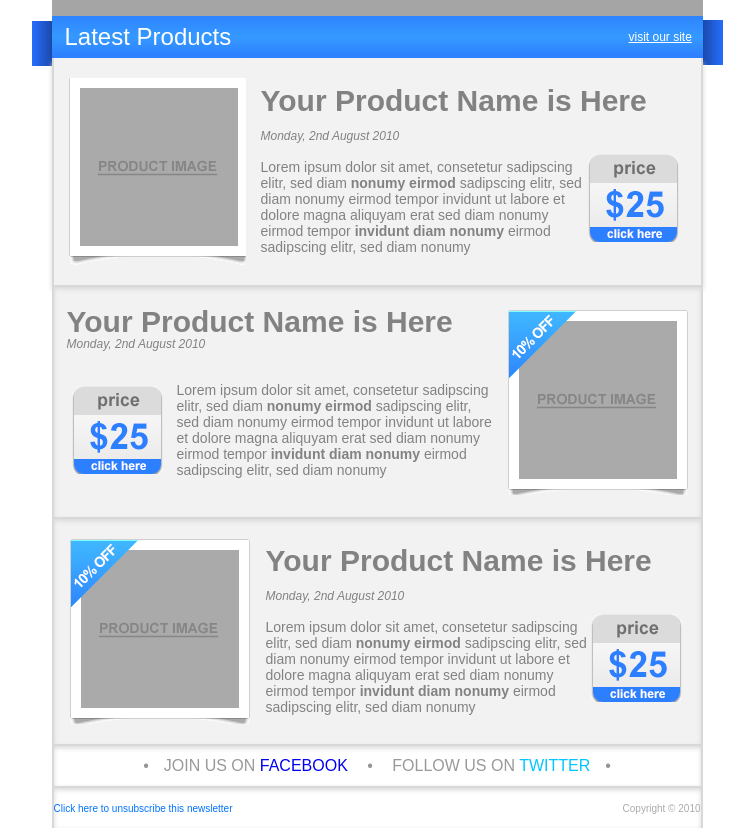
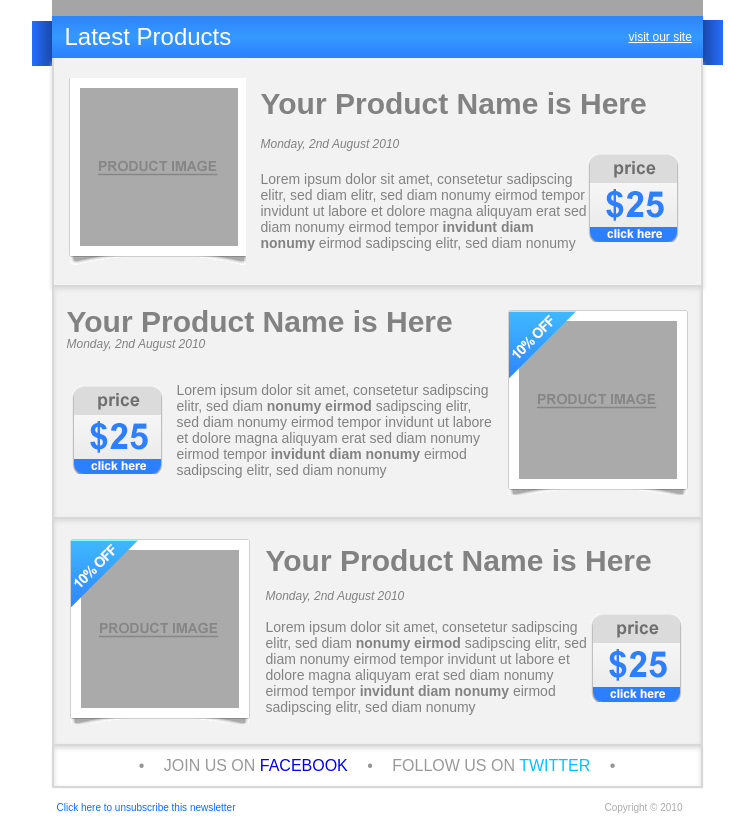
Before and after one commit to lusia/test_newsletter, a plain HTML site: page index.html in a window 1280 px wide. Shown: the part 457-1293 px from the top of the page, without its empty margins (263-1017 px from the left). Drawn offline with Linux system fonts and the light colour scheme.

Commit message:
Finished v 1.0

```diff
--- a/index.html
+++ b/index.html
@@ -28,10 +28,10 @@
 
         </table>
     </td>
-    <td colspan="2" height="28" style="border-left: 2px solid #d8d8d8; border-right: 2px solid #d8d8d8"><p
-            style="font-size: 10px; color: #888888; text-align: right">Having trouble reading
-        this newsletter? <a style="color: #0072ff; text-decoration: none" href="#" target="_blank">Click here </a> to
-        see it in your browser</p>
+    <td colspan="2" height="28" style="border-left: 2px solid #d8d8d8; border-right: 2px solid #d8d8d8">
+        <p style="font-size: 10px; color: #888888; margin-left: 283px">Having trouble reading
+        this newsletter? <a style="color: #0072ff; text-decoration: none" href="#" target="_blank">Click here </a>
+        to see it in your browser</p>
     </td>
 
     <td rowspan="9" width="20">
@@ -52,159 +52,196 @@
             <tr height="762">
                 <td></td>
             </tr>
-
         </table>
     </td>
 </tr>
 <tr style="background: linear-gradient(#2e84ff, #3599ff, #2c7eff)">
 
-    <td height="134"><h1
-            style="font-size: 30px; color: white; font-weight: bold; text-shadow: 0 2px #1a4c7f; margin-left: 13px; line-height: 0">
-        YOUR
-        COMPANY NAME</h1>
-
-        <h2
-                style="font-size:18px; font-weight: bold; text-shadow: 0 2px #1a4c7f; color: white; margin-left: 13px">
-            your slogan is here!</h2>
+    <td height="134">
+        <a style="text-decoration: none" href="#" target="_blank">
+            <h1 style="font-size: 30px; color: white; font-weight: bold; text-shadow: 0 2px #1a4c7f; margin-left: 13px; line-height: 0">
+        YOUR COMPANY NAME</h1>
+        </a>
+        <h2 style="font-size:18px; font-weight: bold; text-shadow: 0 2px #1a4c7f; color: white; margin-left: 13px">
+        your slogan is here!</h2>
     </td>
-    <td width="154"><img style="margin-left: 10px" src="images/date.png" alt="date"></td>
+    <td width="154">
+        <img style="margin-left: 10px" src="images/date.png" alt="date">
+    </td>
 </tr>
 <tr height="300" style="background: linear-gradient(#a9a9a9 50%, #a5a5a5 50%)">
-
     <td colspan="2">
         <img src="images/tv.png" alt="television" style="float: right">
-
-        <h1 style="font-size: 30px; color: white; font-weight: normal; margin-left: 27px">The Best
-            Product<br>of the The Year</h1>
-
-        <p style="font-size: 14px; color: white; width: 238px; height: 100px; margin-left: 27px">Lorem
-            ipsum dolor
-            sit amet, consetetur
-            sadipscing elitr, sed diam nonumy eirmod tempor invidunt ut labore et dolore magna aliquyam erat sed
-            diam nonumy eirmod tempor invidunt.</p>
+        <h1 style="font-size: 30px; color: white; font-weight: normal; margin-left: 27px">
+            The Best Product<br>of the The Year
+        </h1>
+        <p style="font-size: 14px; color: white; width: 238px; height: 100px; margin-left: 27px">
+            Lorem ipsum dolor sit amet, consetetur sadipscing elitr, sed diam nonumy eirmod tempor invidunt ut labore et dolore magna aliquyam erat sed
+            diam nonumy eirmod tempor invidunt.
+        </p>
         <a href="#" target="_blank" style="cursor: pointer">
-            <button style="background-color: #2f88ff; width: 110px; height: 26px; cursor: pointer; border: 0; margin-left: 27px">find
-                out
-                more<img style="margin-left: 6px" src="images/arrow.png" alt="arrow"></button>
+            <button style="background-color: #2f88ff; width: 110px; height: 26px; cursor: pointer; border: 0; margin-left: 27px">
+            find out more<img style="margin-left: 6px" src="images/arrow.png" alt="arrow">
+            </button>
         </a>
     </td>
 </tr>
 <tr height="42" style="background: linear-gradient(#2e84ff, #3599ff, #2c7eff)">
-
-    <td><h3 style="margin-left: 13px; font-size: 24px; color: white; font-weight: normal; display: inline">Latest
-        Products</h3></td>
-    <td><a href="#" target="_blank" style="color: white; font-size: 12px; margin-left: 80px">visit our site</a></td>
+    <td>
+        <h3 style="margin-left: 13px; font-size: 24px; color: white; font-weight: normal; display: inline">
+            Latest Products
+        </h3>
+    </td>
+    <td>
+        <a href="#" target="_blank" style="color: white; font-size: 12px; margin-left: 80px">visit our site</a>
+    </td>
 </tr>
 <tr height="227" style="background-color: #f2f2f2">
-
-    <td colspan="2"
-        style="box-shadow: 0 5px 5px #d8d8d8; border-left: 2px solid #d8d8d8; border-right: 2px solid #d8d8d8">
+    <td colspan="2" style="box-shadow: 0 5px 5px #d8d8d8; border-left: 2px solid #d8d8d8; border-right: 2px solid #d8d8d8">
         <table cellpadding="0" cellspacing="0" border="0">
             <tr>
-                <td rowspan="3" width="192"><img src="images/product_img.png" alt="product"
-                                                 style="float: left; margin-right: 15px; margin-left: 15px"></td>
-                <td colspan="2" height="52"><a href="#" target="_blank" style="text-decoration: none"><h2
-                        style="font-size: 30px; color: black; line-height: 0; color: #828282">
-                    Your Product Name is
-                    Here</h2></a></td>
-
-            </tr>
-            <tr>
-                <td height="18"><span style="font-size: 12px; font-style: italic; color: #828282">Monday, 2nd August 2010</span><br>
+                <td rowspan="3" width="192">
+                    <a style="float: left; margin-right: 15px; margin-left: 15px" href="#" target="_blank">
+                        <img src="images/product_img.png" alt="product">
+                    </a>
                 </td>
-                <td rowspan="2" width="110"><a href="#" target="_blank"><img src="images/price.png" alt="price"></a>
+                <td colspan="2" height="52">
+                    <a href="#" target="_blank" style="text-decoration: none">
+                        <h2 style="font-size: 30px; color: black; line-height: 0; color: #828282">
+                            Your Product Name is Here
+                        </h2>
+                </a>
                 </td>
             </tr>
             <tr>
-                <td><p style="color: #828282; font-size: 14px; width: 327px;">Lorem ipsum dolor
-                    sit amet, consetetur
-                    sadipscing elitr, sed diam <span style="font-weight: bold">nonumy eirmod</span> sadipscing
-                    elitr, sed diam nonumy eirmod tempor invidunt ut labore et dolore magna aliquyam erat sed
-                    diam nonumy eirmod tempor <span style="font-weight: bold">invidunt diam nonumy</span> eirmod
-                    sadipscing elitr, sed diam nonumy</p></td>
+                <td height="18">
+                    <span style="font-size: 12px; font-style: italic; color: #828282">Monday, 2nd August 2010</span><br>
+                </td>
+                <td rowspan="2" width="110">
+                    <a href="#" target="_blank">
+                        <img src="images/price.png" alt="price">
+                    </a>
+                </td>
+            </tr>
+            <tr>
+                <td>
+                    <p style="color: #828282; font-size: 14px; width: 327px;">
+                        Lorem ipsum dolor sit amet, consetetur sadipscing elitr, sed diam elitr, sed diam nonumy eirmod
+                        tempor invidunt ut labore et dolore magna aliquyam erat sed
+                        diam nonumy eirmod tempor
+                        <span style="font-weight: bold">invidunt diam nonumy</span>
+                        eirmod sadipscing elitr, sed diam nonumy
+                    </p>
+                </td>
             </tr>
         </table>
     </td>
 </tr>
 <tr height="227" style="background-color: #f2f2f2">
-    <td colspan="2" height="230"
-        style="box-shadow: inset 0 2px 5px #d8d8d8; border-top: 2px solid #d8d8d8; border-left: 2px solid #d8d8d8; border-right: 2px solid #d8d8d8">
+    <td colspan="2" height="230" style="box-shadow: inset 0 2px 5px #d8d8d8; border-top: 2px solid #d8d8d8;
+    border-left: 2px solid #d8d8d8; border-right: 2px solid #d8d8d8">
         <table>
             <tr>
-                <td colspan="2" height="52"><a href="#" target="_blank" style="text-decoration: none"><h2
-                        style="font-size: 30px; color: black; line-height: 1px; margin-left: 10px; color: #828282; display: inline">
-                    Your
-                    Product Name is Here</h2></a><br><span
-                        style="font-size: 12px; display: block; font-style: italic; margin-top: 15px; margin-left: 10px; color: #828282">Monday, 2nd August 2010</span>
+                <td colspan="2" height="52"><a href="#" target="_blank" style="text-decoration: none">
+                    <h2 style="font-size: 30px; color: black; line-height: 1px; margin-left: 10px; color: #828282; display: inline">
+                        Your Product Name is Here
+                    </h2>
+                </a><br>
+                    <span style="font-size: 12px; display: block; font-style: italic; margin-top: 15px; margin-left: 10px; color: #828282">
+                        Monday, 2nd August 2010
+                    </span>
                 </td>
-
-                <td rowspan="2" height="100"><img style="margin-left: 10px" src="images/product_with_discount.png"
-                                                  alt="product"></td>
+                <td rowspan="2" height="100">
+                    <a style="margin-left: 10px" href="#" target="_blank">
+                        <img src="images/product_with_discount.png" alt="product">
+                    </a>
+                </td>
             </tr>
             <tr>
-                <td><a href="#" target="_blank"><img style="margin-left: 15px; margin-right: 10px"
-                                                     src="images/price.png" alt="price"></a></td>
-                <td width="316"><p style="color: #828282; font-size: 14px">Lorem ipsum dolor
-                    sit amet, consetetur
-                    sadipscing elitr, sed diam <span style="font-weight: bold">nonumy eirmod</span> sadipscing
-                    elitr, sed diam nonumy eirmod tempor invidunt ut labore et dolore magna aliquyam erat sed
-                    diam nonumy eirmod tempor <span style="font-weight: bold">invidunt diam nonumy</span> eirmod
-                    sadipscing elitr, sed diam nonumy</p></td>
+                <td>
+                    <a href="#" target="_blank">
+                        <img style="margin-left: 15px; margin-right: 10px" src="images/price.png" alt="price">
+                    </a>
+                </td>
+                <td width="316">
+                    <p style="color: #828282; font-size: 14px">
+                        Lorem ipsum dolor sit amet, consetetur sadipscing elitr, sed diam
+                        <span style="font-weight: bold">nonumy eirmod</span>
+                        sadipscing elitr, sed diam nonumy eirmod tempor invidunt ut labore et dolore magna aliquyam erat sed
+                        diam nonumy eirmod tempor
+                        <span style="font-weight: bold">invidunt diam nonumy</span>
+                        eirmod sadipscing elitr, sed diam nonumy
+                    </p>
+                </td>
             </tr>
-
         </table>
     </td>
 </tr>
 <tr height="227" style="background-color: #f2f2f2">
-
-    <td colspan="2"
-        style="box-shadow: inset 0 2px 5px #d8d8d8; border-top: 2px solid #d8d8d8; border-left: 2px solid #d8d8d8; border-right: 2px solid #d8d8d8">
+    <td colspan="2" style="box-shadow: inset 0 2px 5px #d8d8d8; border-top: 2px solid #d8d8d8; border-left: 2px solid #d8d8d8; border-right: 2px solid #d8d8d8">
         <table cellpadding="0" cellspacing="0" border="0">
             <tr>
-                <td rowspan="3" width="192"><img src="images/product_with_discount.png" alt="product"
-                                                 style="float: left; margin-right: 15px; margin-left: 15px"></td>
-                <td colspan="2" height="52"><a href="#" target="_blank" style="text-decoration: none"><h2
-                        style="font-size: 30px; color: black; line-height: 0; color: #828282">Your Product Name is
-                    Here</h2></a></td>
-            </tr>
-            <tr>
-                <td height="18"><span style="font-size: 12px; font-style: italic; color: #828282">Monday, 2nd August 2010</span><br>
+                <td rowspan="3" width="192">
+                    <a style="float: left; margin-right: 15px; margin-left: 15px" href="#" target="_blank">
+                        <img src="images/product_with_discount.png" alt="product">
+                    </a>
                 </td>
-                <td rowspan="2" width="110"><a href="#" target="_blank"><img src="images/price.png" alt="price"></a>
+                <td colspan="2" height="52">
+                    <a href="#" target="_blank" style="text-decoration: none">
+                        <h2 style="font-size: 30px; color: black; line-height: 0; color: #828282">
+                            Your Product Name is Here
+                        </h2>
+                    </a>
                 </td>
             </tr>
             <tr>
-                <td><p style="color: #828282; font-size: 14px">Lorem ipsum dolor
-                    sit amet, consetetur
-                    sadipscing elitr, sed diam <span style="font-weight: bold">nonumy eirmod</span> sadipscing
-                    elitr, sed diam nonumy eirmod tempor invidunt ut labore et dolore magna aliquyam erat sed
-                    diam nonumy eirmod tempor <span style="font-weight: bold">invidunt diam nonumy</span> eirmod
-                    sadipscing elitr, sed diam nonumy</p></td>
+                <td height="18">
+                    <span style="font-size: 12px; font-style: italic; color: #828282">Monday, 2nd August 2010</span><br>
+                </td>
+                <td rowspan="2" width="110">
+                    <a href="#" target="_blank">
+                        <img src="images/price.png" alt="price">
+                    </a>
+                </td>
+            </tr>
+            <tr>
+                <td>
+                    <p style="color: #828282; font-size: 14px">
+                        Lorem ipsum dolor sit amet, consetetur sadipscing elitr, sed diam
+                        <span style="font-weight: bold">nonumy eirmod</span>
+                        sadipscing elitr, sed diam nonumy eirmod tempor invidunt ut labore et dolore magna aliquyam erat sed
+                        diam nonumy eirmod tempor
+                        <span style="font-weight: bold">invidunt diam nonumy</span>
+                        eirmod sadipscing elitr, sed diam nonumy
+                    </p>
+                </td>
             </tr>
         </table>
     </td>
 </tr>
 <tr height="42">
     <td colspan="2"
-        style="text-align: center; box-shadow: inset 0 2px 5px #d8d8d8; border-top: 2px solid #d8d8d8; border-left: 2px solid #d8d8d8; border-right: 2px solid #d8d8d8">
-        <span style="color: #959595; margin-right: 15px">&#8226</span><span
-            style="color: #999999">JOIN US ON </span><a
-            style="text-decoration: none" href="#"
-            target="_blank; color: #0072ff">FACEBOOK </a><span
-            style="color: #959595; margin-left: 15px; margin-right: 15px">&#8226</span><span
-            style="color: #999999"> FOLLOW US ON </span><a
-            style="text-decoration: none; color: #00c6ff" href="#" target="_blank">TWITTER</a><span
-            style="color: #959595; margin-left: 15px">&#8226</span>
+        style="text-align: center; box-shadow: 0 2px 1px #d8d8d8, inset 0 2px 5px #d8d8d8; border-top: 2px solid #d8d8d8;
+        border-left: 2px solid #d8d8d8; border-right: 2px solid #d8d8d8">
+        <span style="color: #959595; margin-right: 15px">&#8226</span>
+        <span style="color: #999999">JOIN US ON </span>
+        <a style="text-decoration: none" href="#" target="_blank; color: #0072ff">FACEBOOK </a>
+        <span style="color: #959595; margin-left: 15px; margin-right: 15px">&#8226</span>
+        <span style="color: #999999"> FOLLOW US ON </span>
+        <a style="text-decoration: none; color: #00c6ff" href="#" target="_blank">TWITTER</a>
+        <span style="color: #959595; margin-left: 15px">&#8226</span>
     </td>
 </tr>
-<tr>
-    <td colspan="2"
-        style="text-align: center; box-shadow: inset 0 2px 5px #d8d8d8; border-top: 2px solid #d8d8d8; border-left: 2px solid #d8d8d8; border-right: 2px solid #d8d8d8">
-        <a href="#" target="_blank" style="color: #0072ff; font-size: 10px; text-decoration: none; float: left"> Click
-            here to unsubscribe this
-            newsletter</a>
-
-        <span style="font-size: 10px; color: #ababab; float: right">Copyright &copy 2010 </span>
+<tr height="42">
+    <td>
+        <a href="#" target="_blank" style="color: #0072ff; font-size: 10px; text-decoration: none; margin-left: 5px">
+            Click here to unsubscribe this newsletter
+        </a>
+    </td>
+    <td>
+        <p style="font-size: 10px; color: #ababab; margin-left: 56px">
+            Copyright &copy 2010
+        </p>
     </td>
 </tr>
 </table>
```
